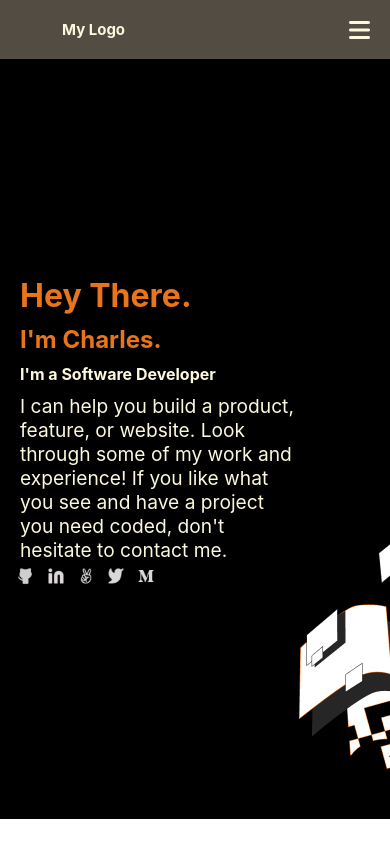
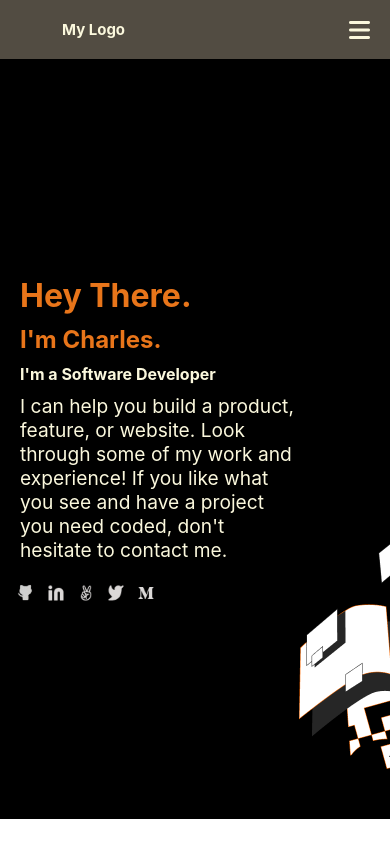
Before and after one commit to Charzy-1/My-Portfolio-Website, a website: page index.html in a window 390 px wide. Shown: the top 844 px of the page. Drawn offline with Linux system fonts and the light colour scheme.

Commit message:
The social icons for my hero section was touched

```diff
--- a/styles.css
+++ b/styles.css
@@ -962,6 +962,7 @@ textarea::placeholder {
 @media (max-width: 547px) {
   .social-icons {
     left: 20%;
+    bottom: 25%;
   }
 
   .work-wrapper {
@@ -1099,7 +1100,7 @@ textarea::placeholder {
 
 @media (max-width: 430px) {
   .social-icons {
-    bottom: 32%;
+    bottom: 35%;
   }
 
   .work-wrapper {
@@ -1163,6 +1164,7 @@ textarea::placeholder {
 @media (max-width: 412px) {
   .social-icons {
     left: 22%;
+    bottom: 32%;
   }
 
   .banner-content p {
@@ -1181,7 +1183,7 @@ textarea::placeholder {
 
 @media (max-width: 390px) {
   .social-icons {
-    bottom: 30%;
+    bottom: 28%;
   }
 
   .Multi-post h1 {
@@ -1195,7 +1197,7 @@ textarea::placeholder {
 
 @media (max-width: 375px) {
   .social-icons {
-    bottom: 24%;
+    bottom: 21%;
   }
 
   .work-section {
@@ -1249,7 +1251,7 @@ textarea::placeholder {
 @media (max-width: 360px) {
   .social-icons {
     left: 25%;
-    bottom: 140px;
+    bottom: 24%;
   }
 
   .aboutme-class h1 {
```
